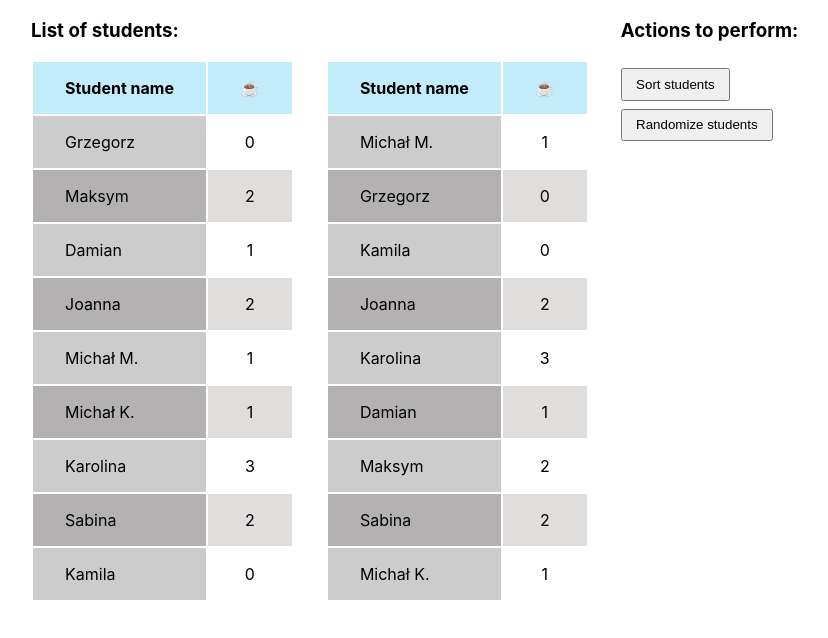
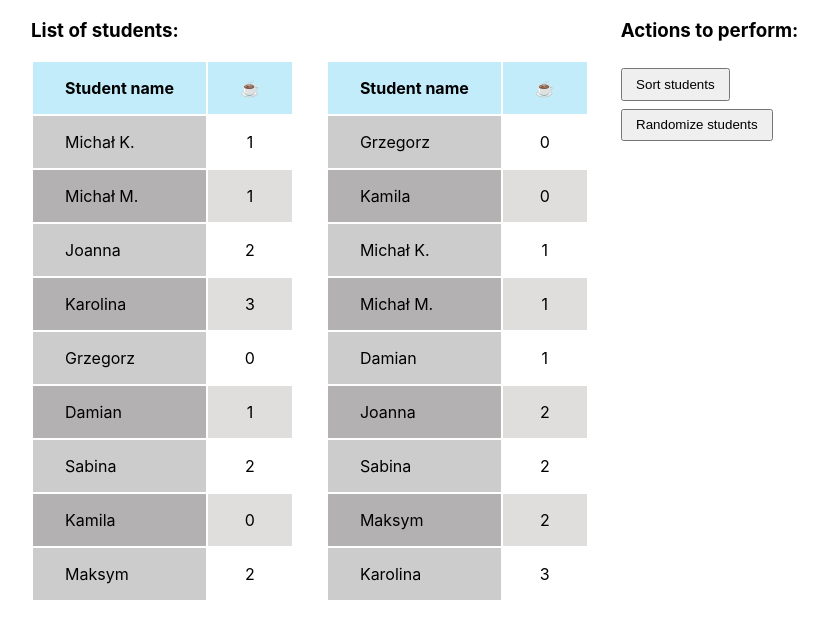
Before and after one commit to argasek/codebrainers-2020-02, a React (Create React App) app: page / in a window 1280 px wide. Shown: the top 638 px of the page, without its empty margins (33-861 px from the left). Built offline with nearby package versions, Linux system fonts and the light colour scheme.

Commit message:
Task 4 solution: use sortStudents function only for the second table of students.

```diff
--- a/src/App.jsx
+++ b/src/App.jsx
@@ -1,6 +1,6 @@
 import React from 'react';
 import 'App.scss';
-import StudentList from 'components/student-list/StudentList';
+import {StudentList, SortedStudentList} from 'components/student-list/StudentList';
 import StudentListRandomizeButton from 'components/student-list-randomize-button/StudentListRandomizeButton';
 import StudentListSortButton from 'components/student-list-sort-button/StudentListSortButton';
 
@@ -12,7 +12,7 @@ function App() {
           <h3>List of students:</h3>
           <div className="d-flex student-lists-container">
             <StudentList />
-            <StudentList />
+            <SortedStudentList />
           </div>
         </div>
         <div className="student-actions">
--- a/src/components/student-list/StudentList.jsx
+++ b/src/components/student-list/StudentList.jsx
@@ -3,18 +3,18 @@ import codeBrainersStudents from '../../models/Students';
 import Student from 'components/student/Student';
 import './StudentList.css';
 
-// const sortStudents = (studentsArray, key, direction) => {
-//   const counter = direction === "desc" ? -1 : 1;
-//   return studentsArray.sort(function (a, b) {
-//     if (a[key] < b[key]) {
-//       return -1 * counter;
-//     } else if (a[key] === b[key]) {
-//       return 0;
-//     } else if (a[key] > b[key]) {
-//       return 1 * counter;
-//     }
-//   });
-// }
+const sortStudents = (studentsArray, key, direction) => {
+  const counter = direction === "desc" ? -1 : 1;
+  return studentsArray.sort(function (a, b) {
+    if (a[key] < b[key]) {
+      return -1 * counter;
+    } else if (a[key] === b[key]) {
+      return 0;
+    } else if (a[key] > b[key]) {
+      return 1 * counter;
+    }
+  });
+}
 
 function copyArray(arr) {
   const newArray = [];
@@ -32,7 +32,6 @@ const randomizeStudents = (studentsArray) => {
 
   for (let i = 0; i < studentsArray.length; i++) {
     const randomIndex = Math.floor(Math.random() * temporaryArray.length);
-    // let student = temporaryArray[randomIndex];
     shuffledArray.push(temporaryArray[randomIndex]);
     temporaryArray.splice(randomIndex, 1);
   }
@@ -53,7 +52,7 @@ const StudentList = () => {
       </thead>
       <tbody>
       {
-        randomizeStudents(codeBrainersStudents, "coffees", "asc").map(student =>
+        codeBrainersStudents.map(student =>
           <Student
             key={student.id}
             student={student}
@@ -65,4 +64,54 @@ const StudentList = () => {
   );
 };
 
-export default StudentList;
+const SortedStudentList = () => {
+
+  return (
+
+    <table className='student-list-table'>
+      <thead>
+      <tr>
+        <th className='student-header student-cell-padding'>Student name</th>
+        <th className='student-header student-cell-padding'>☕</th>
+      </tr>
+      </thead>
+      <tbody>
+      {
+        sortStudents(codeBrainersStudents, "coffees", "asc").map(student =>
+          <Student
+            key={student.id}
+            student={student}
+          />
+        )
+      }
+      </tbody>
+    </table>
+  );
+};
+
+// const RandomizeStudentList = () => {
+//
+//   return (
+//
+//     <table className='student-list-table'>
+//       <thead>
+//       <tr>
+//         <th className='student-header student-cell-padding'>Student name</th>
+//         <th className='student-header student-cell-padding'>☕</th>
+//       </tr>
+//       </thead>
+//       <tbody>
+//       {
+//         randomizeStudents(codeBrainersStudents, "coffees", "asc").map(student =>
+//           <Student
+//             key={student.id}
+//             student={student}
+//           />
+//         )
+//       }
+//       </tbody>
+//     </table>
+//   );
+// };
+
+export {StudentList, SortedStudentList};
```
